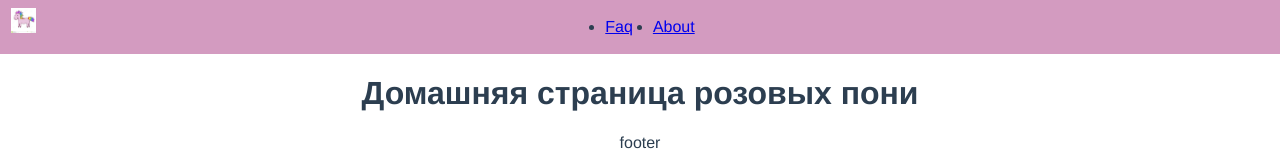
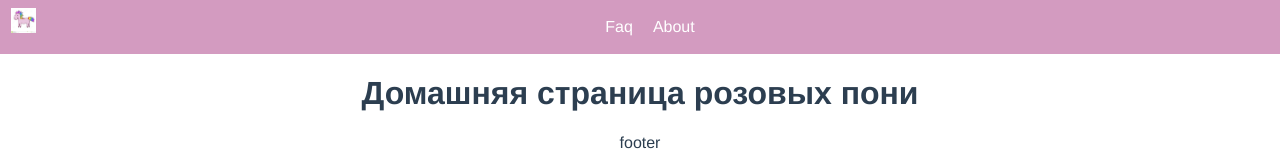
Before and after one commit to dmitry12312/movie-poster, a Vue app: page / in a window 1280 px wide. Shown: the top 160 px of the page. Built offline with nearby package versions, Linux system fonts and the light colour scheme.

Commit message:
add 404 page, fix header

```diff
--- a/src/components/MainHeader.vue
+++ b/src/components/MainHeader.vue
@@ -27,6 +27,16 @@ export default {
    background-color: rgba(204, 138, 181, 0.85);
    justify-content: center;
  }
+ .menu a{
+   color: #fff;
+   text-decoration: none;
+ }
+ .menu li{
+   list-style-type: none;
+ }
+ .menu a:hover{
+    background-color: #8AB8CC;
+ }
  .header-link{
    display: inline-flex;
    flex-direction: row;
--- a/src/router.js
+++ b/src/router.js
@@ -2,7 +2,7 @@ import { createWebHistory, createRouter } from "vue-router";
 import HomeView from "./views/HomeView";
 import AboutView from "./views/AboutView";
 import FaqView from "./views/FaqView";
-
+import NotFound from "./views/404";
 
 const routes = [
     {
@@ -20,6 +20,11 @@ const routes = [
         name: "Faq",
         component: FaqView,
     },
+    {
+        path: "/:pathMatch(.*)*",
+        name:"notFound",
+        component: NotFound,
+    }
 ];
 
 const router = createRouter({
--- /dev/null
+++ b/src/views/404.vue
@@ -0,0 +1,15 @@
+<template>
+<h1>Ваш пони не найден</h1>
+  <h2>Попробуйте другой</h2>
+
+</template>
+
+<script>
+export default {
+  name: "NotFound"
+}
+</script>
+
+<style scoped>
+
+</style>
```
